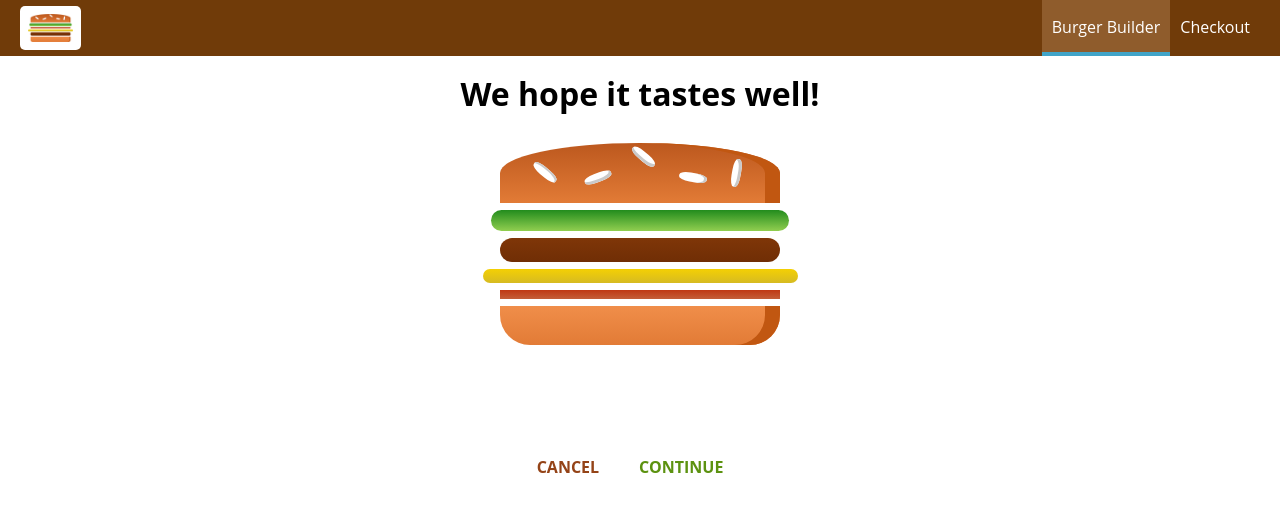
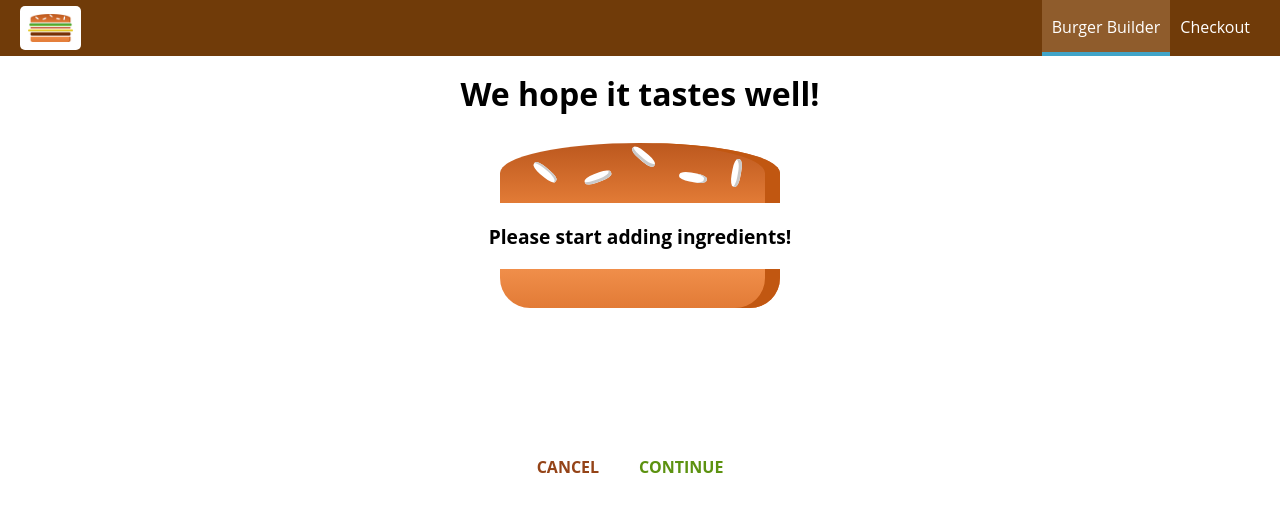
Before and after one commit to jmblank09/burger-project, a React app: page /checkout in a window 1280 px wide. Shown: the top 512 px of the page. Built offline with nearby package versions, Linux system fonts and the light colour scheme.

Commit message:
Add query params

```diff
--- a/src/components/Order/CheckoutSummary/CheckoutSummary.js
+++ b/src/components/Order/CheckoutSummary/CheckoutSummary.js
@@ -15,8 +15,8 @@ const checkoutSummary = (props) => {
         }}>
         <Burger ingredients={props.ingredients} />
       </div>
-      <Button btnType="Danger" clicked>CANCEL</Button>
-      <Button btnType="Success" clicked>CONTINUE</Button>
+      <Button btnType="Danger" clicked={props.checkoutCancelled}>CANCEL</Button>
+      <Button btnType="Success" clicked={props.checkoutContinued}>CONTINUE</Button>
     </div>
   );
 }
--- a/src/containers/BurgerBuilder/BurgerBuilder.js
+++ b/src/containers/BurgerBuilder/BurgerBuilder.js
@@ -80,26 +80,38 @@ class BurgerBuilder extends Component {
   }
 
   purchaseContinueHandler = () => {
-    this.setState({loading: true});
+    // this.setState({loading: true});
+    //
+    // const order = {
+    //   ingredients: this.state.ingredients,
+    //   price: this.state.totalPrice,
+    //   customer: {
+    //     name: 'Max',
+    //     address: {
+    //       street: 'test street',
+    //       zipCode: '12312',
+    //       country: 'Germany'
+    //     },
+    //     email: 'test@test.com'
+    //   },
+    //   deliveryMethod: 'fastest'
+    // };
+    //
+    // axios.post('/orders.json', order)
+    //   .then(res => this.setState({loading: false, purchasing: false}))
+    //   .catch(err => this.setState({loading: false, purchasing: false}));
+    const queryParams = [];
 
-    const order = {
-      ingredients: this.state.ingredients,
-      price: this.state.totalPrice,
-      customer: {
-        name: 'Max',
-        address: {
-          street: 'test street',
-          zipCode: '12312',
-          country: 'Germany'
-        },
-        email: 'test@test.com'
-      },
-      deliveryMethod: 'fastest'
-    };
+    for(let i in this.state.ingredients) {
+      queryParams.push(encodeURIComponent(i) + '=' + encodeURIComponent(this.state.ingredients[i]));
+    }
 
-    axios.post('/orders.json', order)
-      .then(res => this.setState({loading: false, purchasing: false}))
-      .catch(err => this.setState({loading: false, purchasing: false}));
+    const queryString = queryParams.join('&');
+
+    this.props.history.push({
+      pathname: '/checkout',
+      search: '?' + queryString
+    });
   }
 
   render() {
--- a/src/containers/Checkout/Checkout.js
+++ b/src/containers/Checkout/Checkout.js
@@ -12,10 +12,33 @@ class Checkout extends Component {
     }
   }
 
+  componentDidMount() {
+    const query = new URLSearchParams(this.props.location.search);
+    const ingredients = {};
+
+    for(let param of query.entries()) {
+      // ['salad', '1']
+      ingredients[param[0]] = +param[1];
+    }
+
+    this.setState({ingredients: ingredients});
+  }
+
+  checkoutCancelled = () => {
+    this.props.history.goBack();
+  }
+
+  checkoutContinued = () => {
+    this.props.history.replace('/checkout/contact-data');
+  }
+
   render() {
     return (
       <div>
-        <CheckoutSummary ingredients={this.state.ingredients} />
+        <CheckoutSummary
+          ingredients={this.state.ingredients}
+          checkoutCancelled={this.checkoutCancelled}
+          checkoutContinued={this.checkoutContinued} />
       </div>
     );
   }
```
